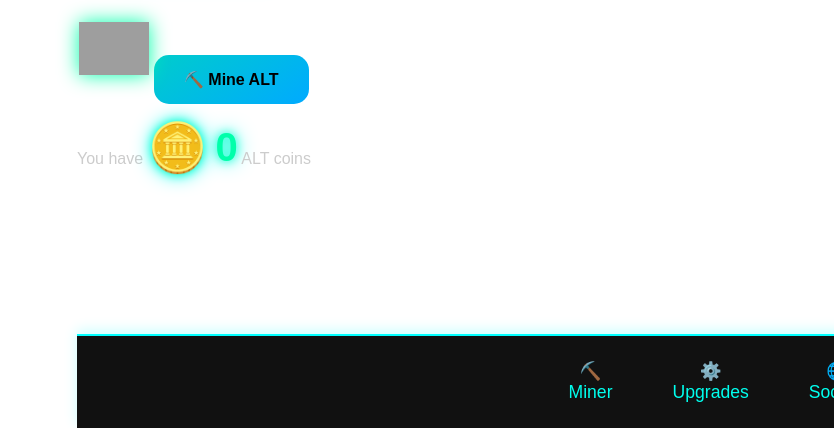
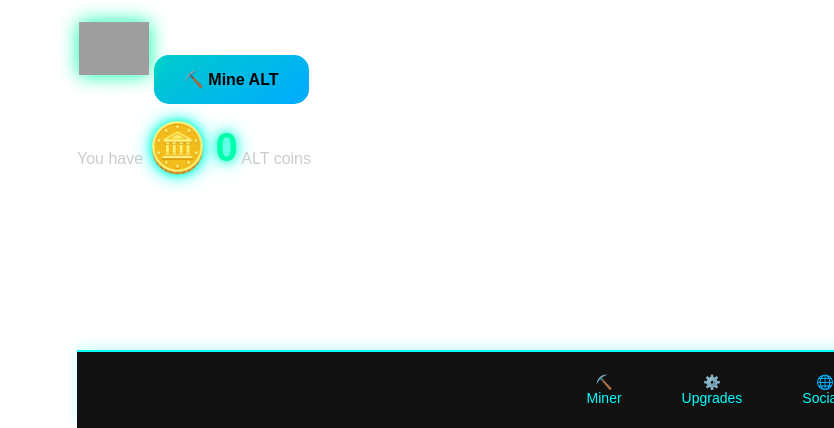
Before and after one commit to Vladislav01192007/alt-miner-webapp, a plain HTML site: page index.html in a window 1280 px wide. Shown: the part 372-800 px from the top of the page, without its empty margins (446-1280 px from the left). Drawn offline with Linux system fonts and the light colour scheme; grey boxes are pictures that could not be loaded.

Commit message:
Update style.css

```diff
--- a/style.css
+++ b/style.css
@@ -212,13 +212,25 @@ footer {
   background-color: #111;
   display: flex;
   justify-content: center;
-  padding: 15px 0;
+  padding: 12px 0;
   z-index: 100;
   box-shadow: 0 -4px 12px rgba(0, 255, 255, 0.2);
   border-top: 2px solid #00ffff;
 }
 
-footer .nav-button-container {
+.nav-button-container {
   display: flex;
   gap: 60px;
 }
+
+.nav-btn {
+  color: #00ffff;
+  font-size: 14px;
+  text-align: center;
+  cursor: pointer;
+  transition: transform 0.2s;
+}
+
+.nav-btn:hover {
+  transform: scale(1.1);
+}
```
